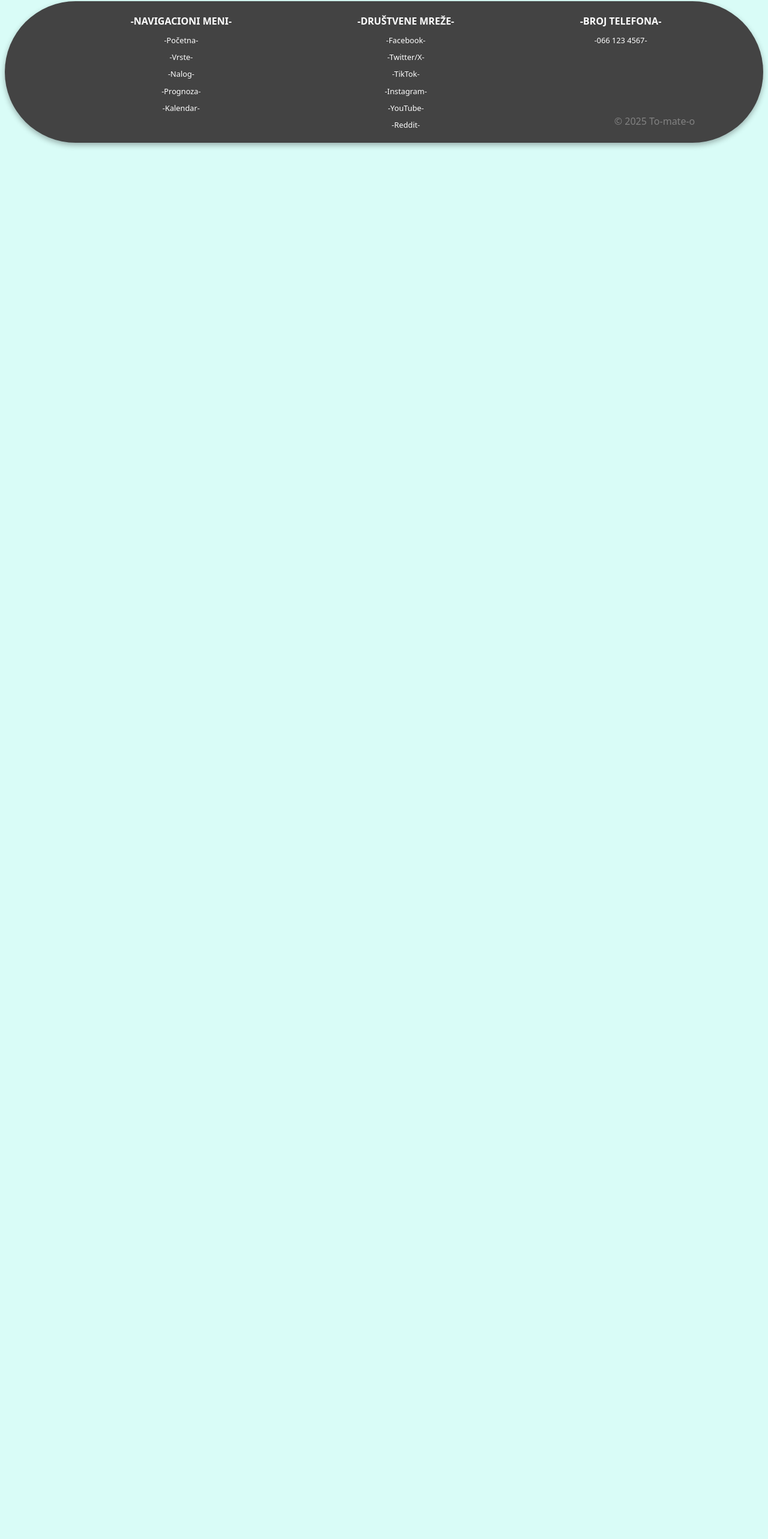
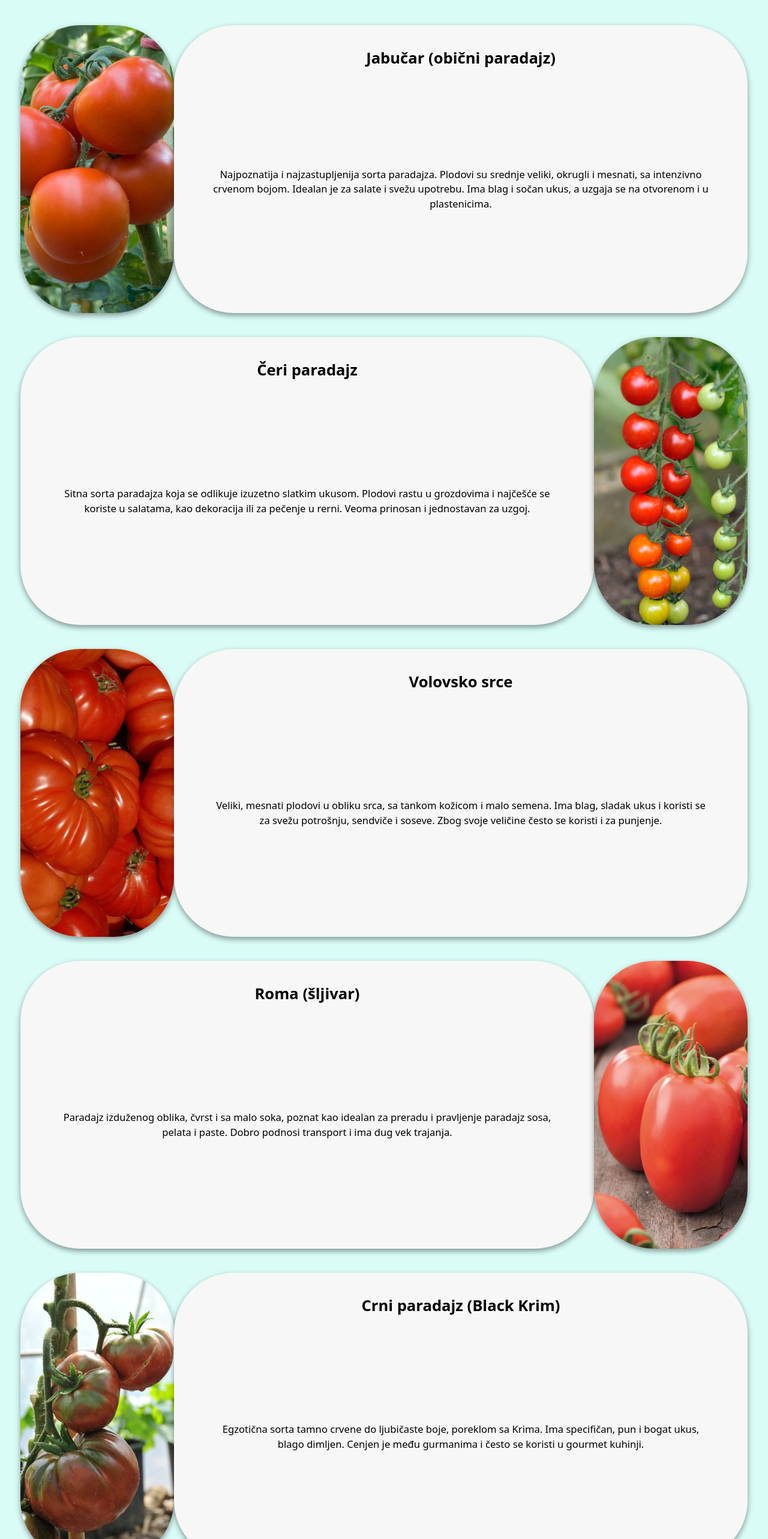
Before and after one commit to elab-development/internet-tehnologije-2024-projekat-appzapoljproizvodnju_2021_0362, a React (Vite) app in the folder frontend/: page /vrste in a window 1280 px wide. Shown: the part 78-2644 px from the top of the page at 60% size. Before the commit the page ends 800 px from the top, so only its background shows below. Built offline with nearby package versions, Linux system fonts and the light colour scheme.

Commit message:
dodate vrste na stranicu vrste, sredjen footer i header deo

```diff
--- a/frontend/src/podaci/vrste.json
+++ b/frontend/src/podaci/vrste.json
@@ -3,42 +3,42 @@
     "id": 1,
     "naslov": "Jabučar (obični paradajz)",
     "tekst": "Najpoznatija i najzastupljenija sorta paradajza. Plodovi su srednje veliki, okrugli i mesnati, sa intenzivno crvenom bojom. Idealan je za salate i svežu upotrebu. Ima blag i sočan ukus, a uzgaja se na otvorenom i u plastenicima.",
-    "slika": "jabucar.jpg"
+    "slika": "/img/jabucar.jpg"
   },
   {
     "id": 2,
     "naslov": "Čeri paradajz",
     "tekst": "Sitna sorta paradajza koja se odlikuje izuzetno slatkim ukusom. Plodovi rastu u grozdovima i najčešće se koriste u salatama, kao dekoracija ili za pečenje u rerni. Veoma prinosan i jednostavan za uzgoj.",
-    "slika": "ceri.jpg"
+    "slika": "/img/ceri.jpg"
   },
   {
     "id": 3,
     "naslov": "Volovsko srce",
     "tekst": "Veliki, mesnati plodovi u obliku srca, sa tankom kožicom i malo semena. Ima blag, sladak ukus i koristi se za svežu potrošnju, sendviče i soseve. Zbog svoje veličine često se koristi i za punjenje.",
-    "slika": "volovsko-srce.jpg"
+    "slika": "/img/volovsko-srce.jpg"
   },
   {
     "id": 4,
     "naslov": "Roma (šljivar)",
     "tekst": "Paradajz izduženog oblika, čvrst i sa malo soka, poznat kao idealan za preradu i pravljenje paradajz sosa, pelata i paste. Dobro podnosi transport i ima dug vek trajanja.",
-    "slika": "roma.jpg"
+    "slika": "/img/roma.jpg"
   },
   {
     "id": 5,
     "naslov": "Crni paradajz (Black Krim)",
     "tekst": "Egzotična sorta tamno crvene do ljubičaste boje, poreklom sa Krima. Ima specifičan, pun i bogat ukus, blago dimljen. Cenjen je među gurmanima i često se koristi u gourmet kuhinji.",
-    "slika": "black-krim.jpg"
+    "slika": "/img/black-krim.jpg"
   },
   {
     "id": 6,
     "naslov": "Zeleni zebra",
     "tekst": "Sorta prepoznatljiva po zelenim prugama i blagom, osvežavajućem ukusu. Plodovi su srednje veličine i imaju nešto kiselkastiji ukus. Odličan izbor za dekorativne salate i kombinovanje sa drugim vrstama.",
-    "slika": "zeleni-zebra.jpg"
+    "slika": "/img/zeleni-zebra.jpg"
   },
   {
     "id": 7,
     "naslov": "San Marzano",
     "tekst": "Italijanska sorta duguljastog oblika, poznata po gustoj pulpi i slatkom ukusu bez mnogo semena. Najčešće se koristi za pravljenje autentičnih italijanskih soseva i pizza preljeva.",
-    "slika": "san-marzano.jpg"
+    "slika": "/img/san-marzano.jpg"
   }
 ]
--- a/frontend/src/stranice/Vrste.jsx
+++ b/frontend/src/stranice/Vrste.jsx
@@ -1,9 +1,14 @@
-
+import podaci from "../podaci/vrste.json";
+import Kartica from "../komponente/Kartica";
 
 function Vrste() {
   return (
     <>
-
+      <div className="sve-kartice">
+        {podaci.map((kartica, index) => (
+          <Kartica key={kartica.id} index={index} slika={kartica.slika} naslov={kartica.naslov} tekst={kartica.tekst} />
+        ))}
+      </div>
     </>
   );
 }
```
